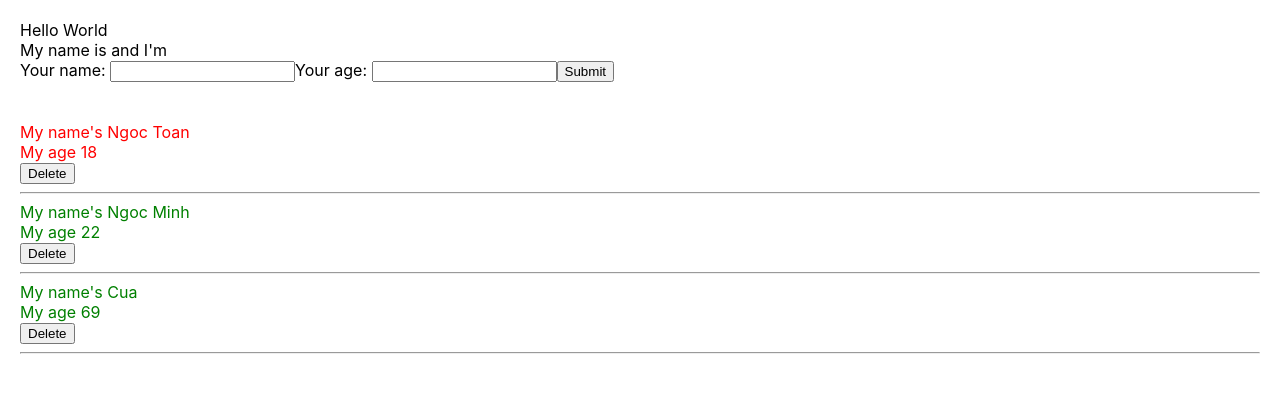
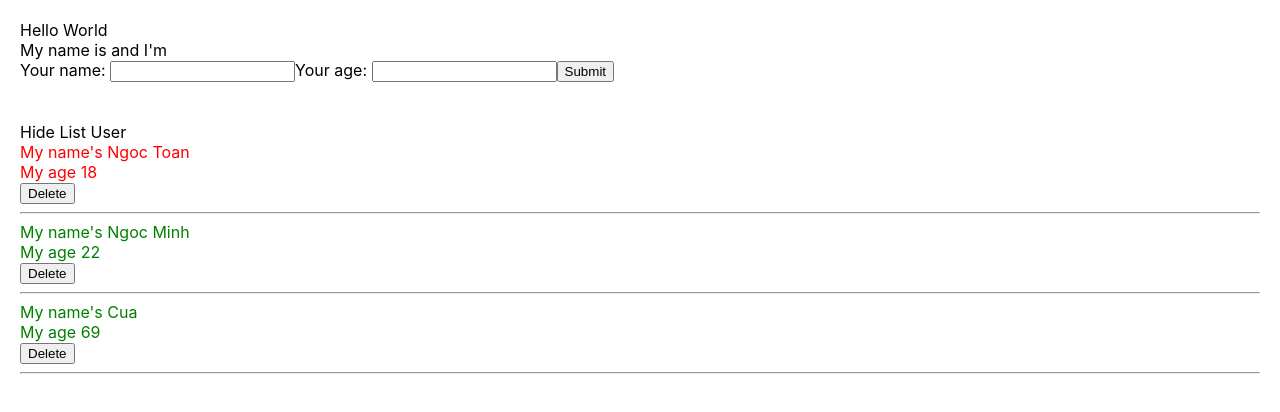
Before and after one commit to tempo1406/LearnReact, a React (Create React App) app: page / in a window 1280 px wide. Shown: the top 412 px of the page. Built offline with nearby package versions, Linux system fonts and the light colour scheme.

Commit message:
useState Hook

```diff
--- a/src/components/DisplayInfor.js
+++ b/src/components/DisplayInfor.js
@@ -1,4 +1,4 @@
-import React from "react";
+import React, { useState } from "react";
 import './DisplayInfor.scss'
 import logo from './../logo.svg'
 // class DisplayInfor extends React.Component {
@@ -31,10 +31,22 @@
 // }
 
 const DisplayInfor = (props) => {
-    const {listUsers} = props
+    const {listUsers} = props // object
+
+    const[isShowHideListUser, setShowHideListUser] = useState(true);
+
+    const handleShowHideListUser = () => {
+        setShowHideListUser(!isShowHideListUser)
+    }
+
         return (
             <div className="display-infor-container">
-                {true &&
+                <div>
+                    <span onClick={() => handleShowHideListUser()}>
+                        {isShowHideListUser === true ? 'Hide List User' : 'Show List User'}
+                    </span>
+                </div>
+                {isShowHideListUser &&
                     <>
                     { listUsers.map((user) => {
                         return (
```
